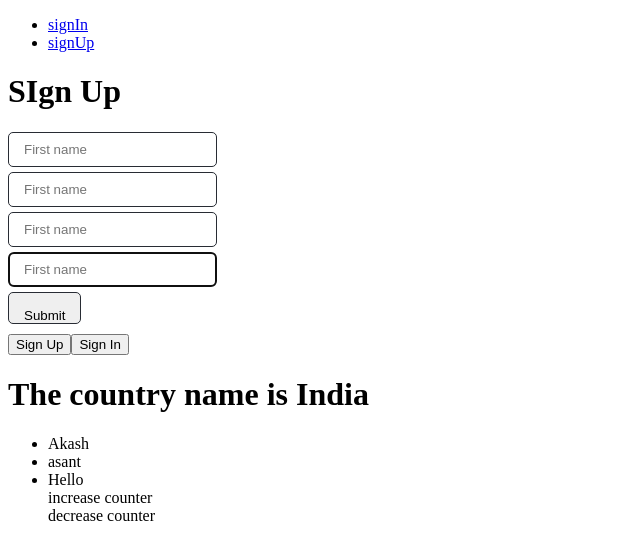
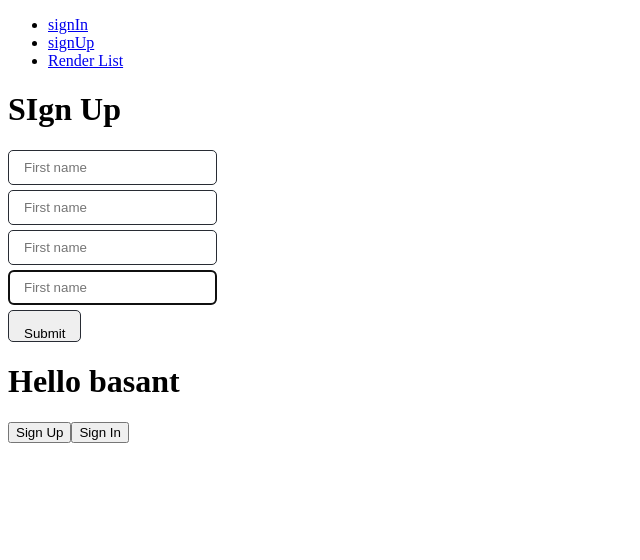
Before and after one commit to basant93/react, a React (Create React App) app: page /signUp in a window 1280 px wide. Shown: the top 560 px of the page, without its empty margins (0-640 px from the left). Built offline with nearby package versions, Linux system fonts and the light colour scheme.

Commit message:
add exact to route

```diff
--- a/src/Header.js
+++ b/src/Header.js
@@ -7,10 +7,11 @@ class Header extends Component{
         return(
 
             <ul>
-            <className>
+
                 <li className="App-Ink"><a href="/signIn"> signIn</a></li>
                 <li><a href="/signUp"> signUp</a></li>
-            </className>
+                <li><a href="/renderlist"> Render List</a></li>
+
             </ul>
         );
     }
--- a/src/main.js
+++ b/src/main.js
@@ -96,7 +96,9 @@ class Main extends Component {
 {/* <Route path="/" exact render={() => <h1> Hello  load 1</h1>}/> */}
 <Header />
 <Route path="/signIn" exact component={SignIn}/>
-<Route path="/signUp" component={SignUp}/>
+<Route path="/signUp" exact component={SignUp}/>
+<Route path="/signUp"  render={() => <h1> Hello basant </h1>}/>
+{/* <Route path="/renderlist" component={<HOCComponent  deleteList={this.deleteList}  that={this} list={this.state.list}/>}/> */}
 {/* <Route path="/" render={() => <h1> Hello  router load 2</h1>}/> */}
     <div>
         <button onClick={this.changeAction.bind(this,0)}>Sign Up</button>
@@ -133,7 +135,8 @@ class Main extends Component {
 
 </div> */}
 {/* <RenderList deleteList={this.deleteList}  that={this} list={this.state.list}/> */}
-{<HOCComponent  deleteList={this.deleteList}  that={this} list={this.state.list}/>}
+
+{/*<HOCComponent  deleteList={this.deleteList}  that={this} list={this.state.list}/> */}
 
 
 
--- a/src/signUp.js
+++ b/src/signUp.js
@@ -41,6 +41,8 @@ class SignUp extends Component {
         this.state = {success: false, error:false, progress:false};
         console.log("[SignUp.js] inside constructor ....");
         this.refInp = React.createRef()
+        console.log("[SignUp.js]  load props .... ",this.props);
+
     }
 
     componentWillMount(){
```
